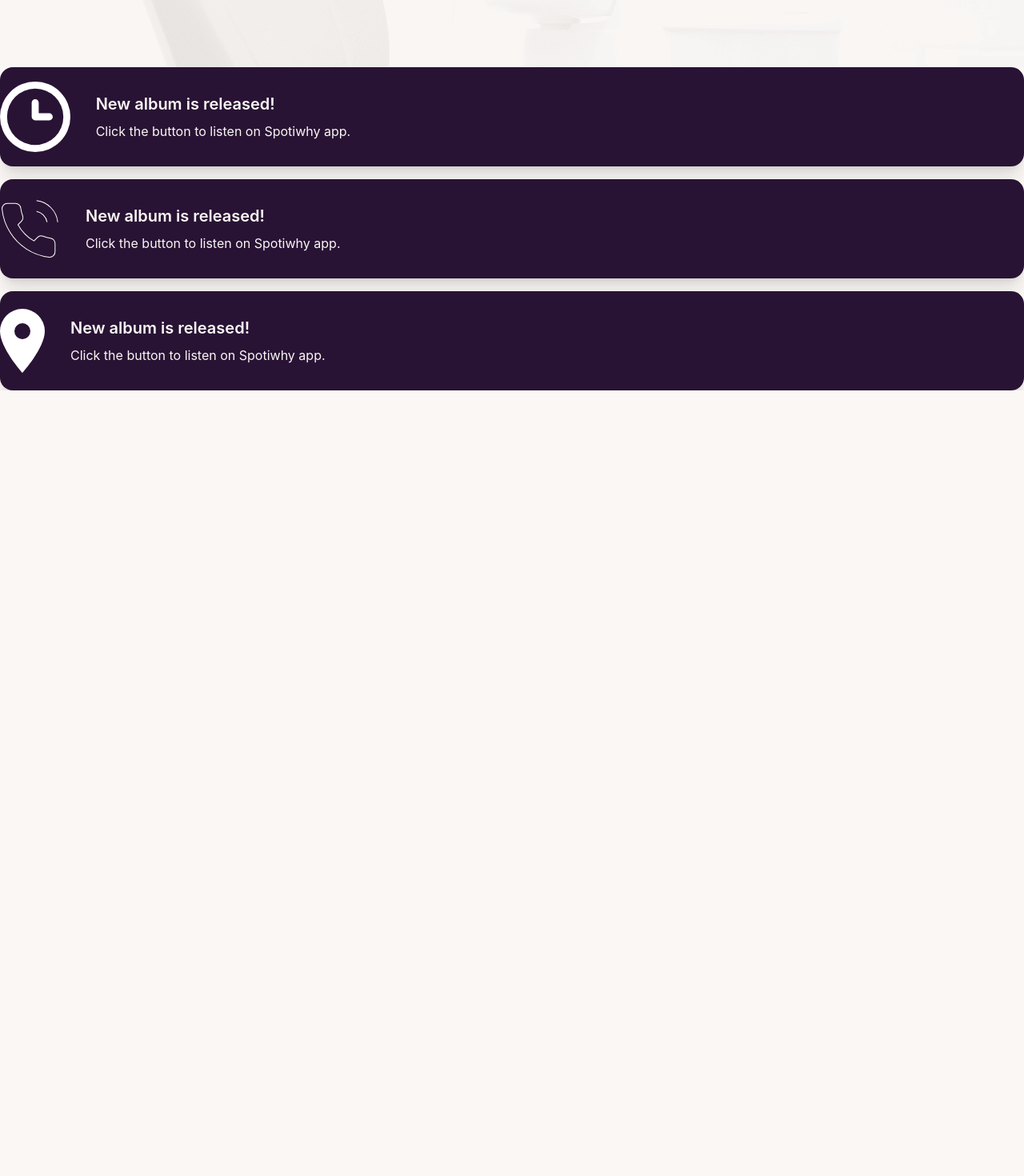
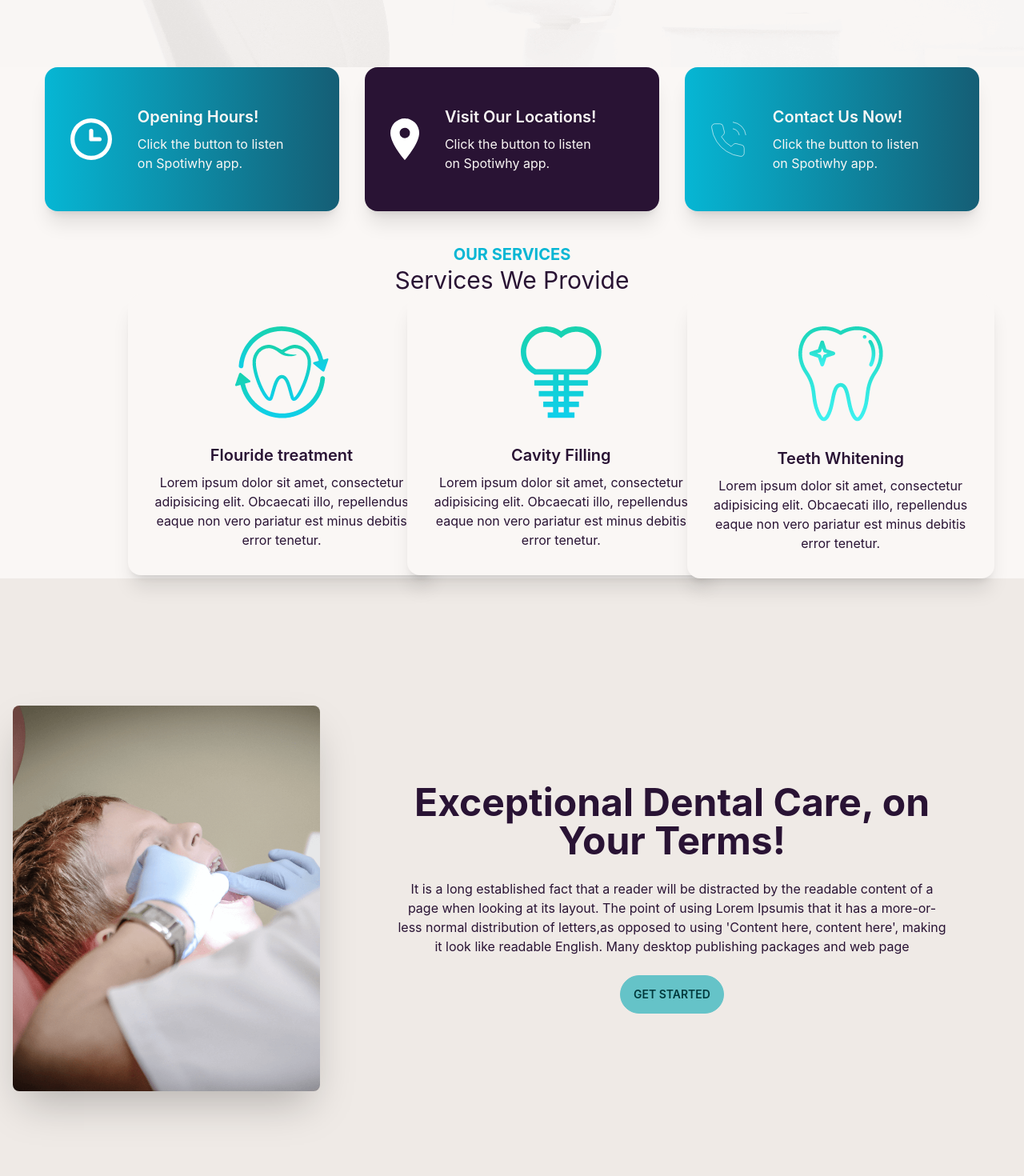
Before and after one commit to MonzurAlam-Git/client__SmileCraft-Dentistry, a React (Create React App) app: page / in a window 1280 px wide. Shown: the part 780-2250 px from the top of the page at 80% size. Before the commit the page ends 1268 px from the top, so only its background shows below. Built offline with nearby package versions, Linux system fonts and the light colour scheme.

Commit message:
services+appointment done

```diff
--- /dev/null
+++ b/src/Pages/Home/Appointment.js
@@ -0,0 +1,25 @@
+import React from 'react';
+import appointment from "../../../src/assets/images/appointment.png"
+import dr from "../../../src/assets/images/doctor.png"
+
+const Appointment = () => {
+    return (
+        <div>
+            <div>
+                <div className="hero min-h-screen " style={{ backgroundImage: `url(${appointment})` }}>
+                    <div className="hero-content flex-col lg:flex-row">
+                        <img src={dr} className="max-w-sm rounded-lg " />
+                        <div className='px-10'>
+                            <h1 className="text-2xl font-bold text-cyan-600">Appointment</h1>
+                            <h1 className="text-4xl font-bold text-white">Make an appointment Today</h1>
+                            <p className="py-6 text-white">It is a long established fact that a reader will be distracted by the readable content of a page when looking at its layout. The point of using Lorem Ipsumis that it has a more-or-less normal distribution of letters,as opposed to using 'Content here, content here', making it look like readable English. Many desktop publishing packages and web page</p>
+                            <button className="btn btn-primary text-white">Get Started</button>
+                        </div>
+                    </div>
+                </div>
+            </div>
+        </div>
+    );
+};
+
+export default Appointment;
--- a/src/Pages/Home/Home.js
+++ b/src/Pages/Home/Home.js
@@ -1,15 +1,19 @@
 import React from 'react';
 import Navbar from '../Shared/Navbar/Navbar';
+import Appointment from './Appointment';
 import Banner from './Banner';
 import Info from './Info/Info';
+import Services from './Services/Services';
 
 
 const Home = () => {
     return (
-        <div>
+        <div className=''>
             <Navbar></Navbar>
             <Banner></Banner>
             <Info></Info>
+            <Services></Services>
+            <Appointment></Appointment>
         </div>
     );
 };
--- a/src/Pages/Home/Info/Info.js
+++ b/src/Pages/Home/Info/Info.js
@@ -6,10 +6,10 @@ import marker from "../../../assets/icons/marker.svg"
 
 const Info = () => {
     return (
-        <div className='bg-dark-100 grid grid-cols-4 md:grid-cols-1 gap-4 '>
-            <InfoCard img={clock}></InfoCard>
-            <InfoCard img={phone}></InfoCard>
-            <InfoCard img={marker}></InfoCard>
+        <div className='bg-dark-100 grid grid-cols-1 lg:grid-cols-3 mx-10'>
+            <InfoCard bgClass="bg-gradient-to-r from-cyan-500 to-cyan-800" cardTitle="Opening Hours" img={clock}></InfoCard>
+            <InfoCard bgClass=" bg-base-content" cardTitle="Visit Our Locations" img={marker}></InfoCard>
+            <InfoCard bgClass="bg-gradient-to-r from-cyan-500 to-cyan-800" cardTitle="Contact Us Now" img={phone}></InfoCard>
         </div>
     );
 };
--- a/src/Pages/Home/Info/InfoCard.js
+++ b/src/Pages/Home/Info/InfoCard.js
@@ -1,12 +1,14 @@
 import React from 'react';
 
-const InfoCard = ({ img }) => {
+const InfoCard = ({ img, cardTitle, bgClass }) => {
     return (
         <div>
-            <div className="card  bg-base-content text-base-100 lg:card-side shadow-xl">
-                <figure><img src={img} alt="Album" /></figure>
+            <div className={`card mx-4 px-8 py-4 mb-10 text-base-100 lg:card-side shadow-xl ${bgClass}`}>
+                <figure>
+                    <img src={img} alt="Album" />
+                </figure>
                 <div className="card-body">
-                    <h2 className="card-title">New album is released!</h2>
+                    <h2 className="card-title">{cardTitle}!</h2>
                     <p>Click the button to listen on Spotiwhy app.</p>
 
                 </div>
--- /dev/null
+++ b/src/Pages/Home/Services/Services.js
@@ -0,0 +1,25 @@
+import React from 'react';
+import ServicesCard from './ServicesCard';
+import cavity from "../../../assets/images/cavity.png"
+import whitening from "../../../assets/images/whitening.png"
+import fluoride from "../../../assets/images/fluoride.png"
+import ServicesBanner from './ServicesBanner';
+
+const Services = () => {
+    return (
+        <div className='text-center '>
+            <h6 className='text-cyan-500 text-xl uppercase font-bold'>Our Services</h6>
+
+            <h1 className='text-3xl '>Services We Provide</h1>
+            <div className='grid grid-cols-1 lg:grid-cols-3 gap-2 justify-center px-20 ml-20
+            '>
+                <ServicesCard description="Lorem ipsum dolor sit amet, consectetur adipisicing elit. Obcaecati illo, repellendus eaque non vero pariatur est minus debitis error tenetur." title="Flouride treatment" img={fluoride}></ServicesCard>
+                <ServicesCard description="Lorem ipsum dolor sit amet, consectetur adipisicing elit. Obcaecati illo, repellendus eaque non vero pariatur est minus debitis error tenetur." title="Cavity Filling" img={cavity}></ServicesCard>
+                <ServicesCard description="Lorem ipsum dolor sit amet, consectetur adipisicing elit. Obcaecati illo, repellendus eaque non vero pariatur est minus debitis error tenetur." title="Teeth Whitening" img={whitening}></ServicesCard>
+            </div>
+            <ServicesBanner></ServicesBanner>
+        </div>
+    );
+};
+
+export default Services;
--- /dev/null
+++ b/src/Pages/Home/Services/ServicesBanner.js
@@ -0,0 +1,21 @@
+import React from 'react';
+import servicesBanner from "../../../assets/images/treatment.png"
+
+const ServicesBanner = () => {
+    return (
+        <div>
+            <div className="hero min-h-screen bg-base-200">
+                <div className="hero-content flex-col lg:flex-row">
+                    <img src={servicesBanner} className="max-w-sm rounded-lg shadow-2xl" />
+                    <div className='px-20'>
+                        <h1 className="text-5xl font-bold">Exceptional Dental Care, on Your Terms!</h1>
+                        <p className="py-6">It is a long established fact that a reader will be distracted by the readable content of a page when looking at its layout. The point of using Lorem Ipsumis that it has a more-or-less normal distribution of letters,as opposed to using 'Content here, content here', making it look like readable English. Many desktop publishing packages and web page</p>
+                        <button className="btn btn-primary">Get Started</button>
+                    </div>
+                </div>
+            </div>
+        </div>
+    );
+};
+
+export default ServicesBanner;
--- /dev/null
+++ b/src/Pages/Home/Services/ServicesCard.js
@@ -0,0 +1,30 @@
+import React from 'react';
+
+const ServicesCard = ({ img, title, description }) => {
+    return (
+        <div>
+            <div className="card  w-96 bg-base-100 shadow-xl">
+                <figure className="px-10 pt-10">
+                    <img src={img} alt="Shoes" className="rounded-xl" />
+                </figure>
+                <div className="card-body items-center text-center">
+                    <h2 className="card-title">{title}</h2>
+                    <p>{description}</p>
+                </div>
+            </div>
+        </div>
+    );
+};
+
+export default ServicesCard; <div className="card w-96 bg-base-100 shadow-xl">
+    <figure className="px-10 pt-10">
+        <img src="https://placeimg.com/400/225/arch" alt="Shoes" className="rounded-xl" />
+    </figure>
+    <div className="card-body items-center text-center">
+        <h2 className="card-title">Shoes!</h2>
+        <p>If a dog chews shoes whose shoes does he choose?</p>
+        <div className="card-actions">
+            <button className="btn btn-primary">Buy Now</button>
+        </div>
+    </div>
+</div>
```
